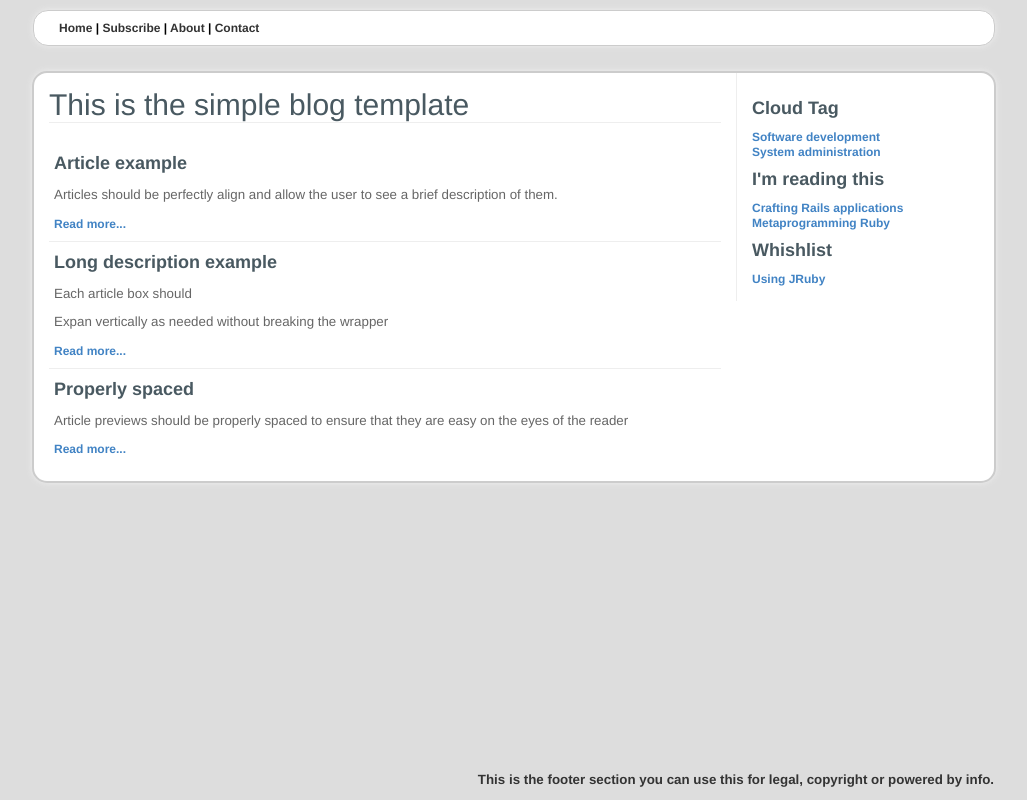
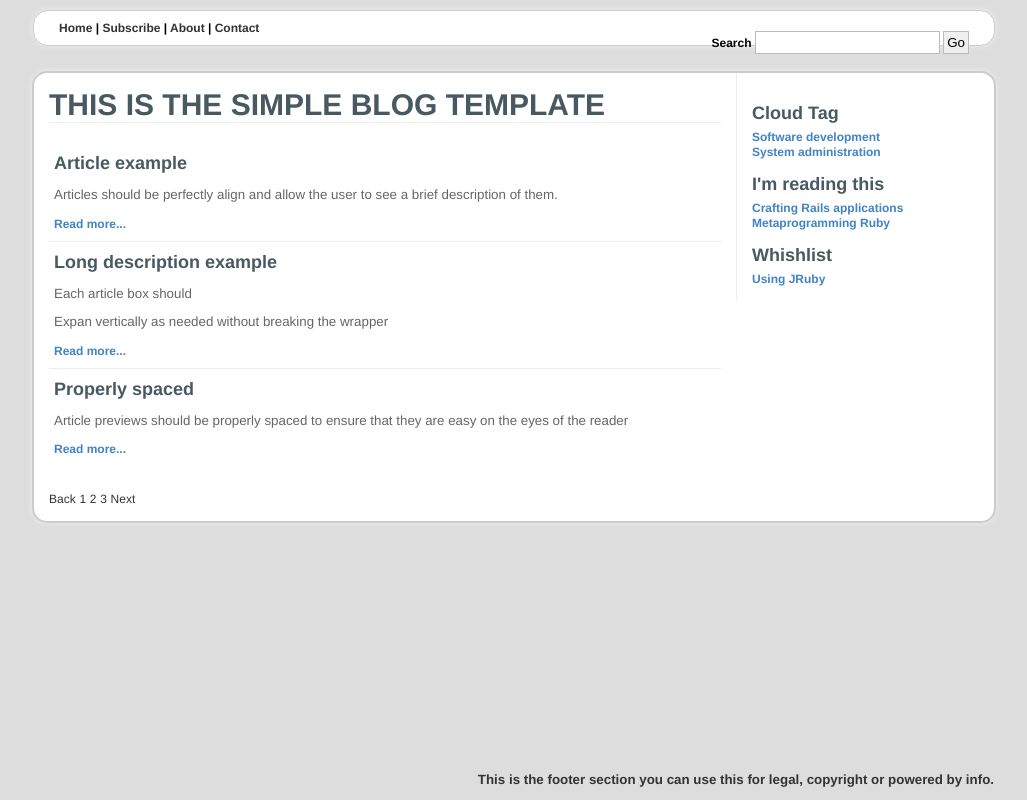
Before and after one commit to EnriqueVidal/simple_blog_layout, a plain HTML site: page index.html in a window 1280 px wide. Shown: the whole page, without its empty margins (126-1153 px from the left). Drawn offline with Linux system fonts and the light colour scheme.

Commit message:
Added search box

```diff
--- a/application.css
+++ b/application.css
@@ -47,6 +47,16 @@ body {
   text-decoration: underline;
 }
 
+#nav #search_box {
+  float: right;
+  margin-top: -4px;
+}
+
+#nav #search_box input {
+  border: 1px solid #BBB;
+  padding: 3px;
+}
+
 #wrapper #content {
   padding: 15px;
   width: 70%;
@@ -63,6 +73,8 @@ h1, h2, h3, h4, h5, h6 {
   font-size: 30px;
   border-bottom: 1px solid #EEE;
   margin-bottom: 20px;
+  text-transform: uppercase;
+  font-weight: bold;
 }
 
 #wrapper #content h2 {
@@ -77,6 +89,15 @@ h1, h2, h3, h4, h5, h6 {
 
 #wrapper #content .article.last_article {
   border-bottom: 0px;
+}
+
+#wrapper #content #pagination {
+  margin-top: 25px;
+}
+
+#wrapper #content #pagination a {
+  font-weight: normal;
+  color: #333;
 }
 
 #wrapper p {
@@ -110,7 +131,7 @@ h1, h2, h3, h4, h5, h6 {
 #sidebar h2 {
   font-weight: bold;
   font-size: 18px;
-  margin: 10px 0;
+  margin: 15px 0 5px;
 }
 
 #wrapper #footer {
--- a/index.html
+++ b/index.html
@@ -13,6 +13,12 @@
         <a href="#">About</a> |
         <a href="#">Contact</a>
       </nav>
+
+      <div id="search_box">
+        <label for="search">Search</label>
+        <input type="text" name="search" />
+        <input type="submit" value="Go" />
+      </div>
     </div>
     <div id="wrapper">
       <div id="content">
@@ -35,6 +41,11 @@
         </div>
 
         <div id="pagination">
+          <a href="#">Back</a>
+          <a href="#">1</a>
+          <a href="#">2</a>
+          <a href="#">3</a>
+          <a href="#">Next</a>
         </div>
       </div>
 
```
